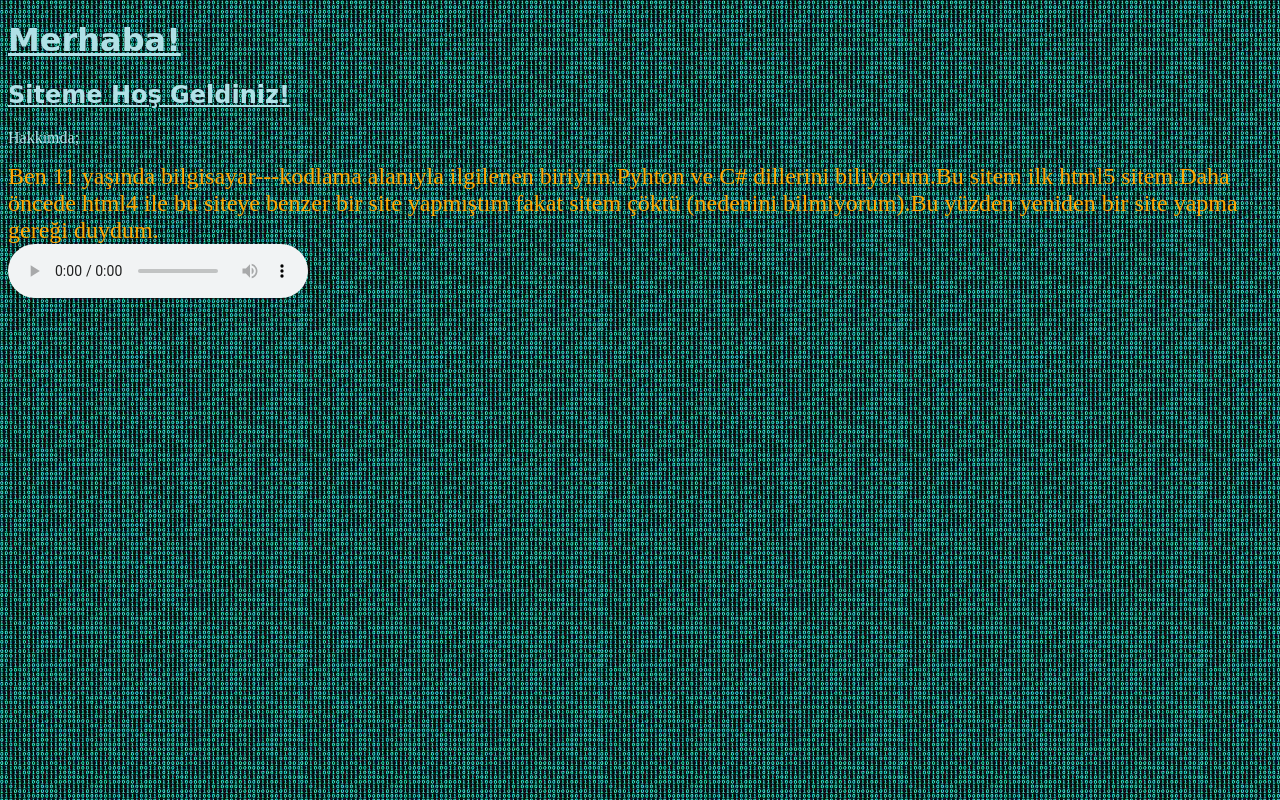
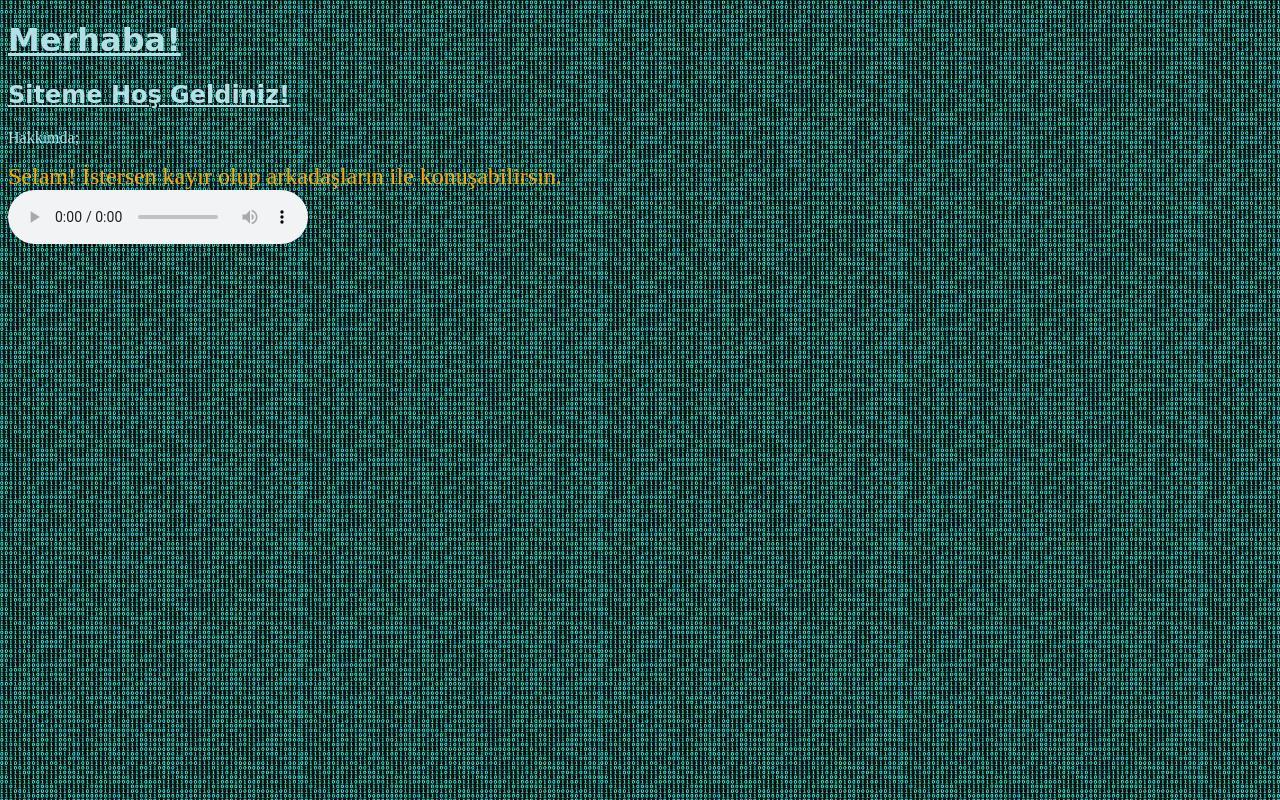
Before and after one commit to cinar06/cinar.github.io, a plain HTML site: page index.html in a window 1280 px wide. Drawn offline with Linux system fonts and the light colour scheme.

Commit message:
Add files via upload

```diff
--- a/index.html
+++ b/index.html
@@ -10,11 +10,9 @@
 		<h1 style="font-family:cursive; color : powderblue;"> <u> Merhaba! </u> </h1>
 		<h2 style="font-family:cursive;  color : powderblue ;"> <u> Siteme Hoş Geldiniz! </u> </h2>
 		<p style= color:powderblue; font size = "19";> Hakkımda;</font>  </p>
-		<p style= color:orange;> <font size="5">Ben 11 yaşında bilgisayar---kodlama alanıyla ilgilenen biriyim.Pyhton ve C# dillerini biliyorum.Bu sitem ilk html5 sitem.Daha öncede html4 ile bu siteye benzer bir site yapmıştım fakat sitem çöktü (nedenini bilmiyorum).Bu yüzden yeniden bir site yapma gereği duydum.</font>
+		<p style= color:orange;> <font size="5">Selam! İstersen kayır olup arkadaşların ile konuşabilirsin.
 	<br>
-<audio controls>
-	<source src="title.ogg" type="audio/ogg">
-</audio>
+<audio src="title.ogg" controls></audio>
 	</body>
 	<style>
 
```
